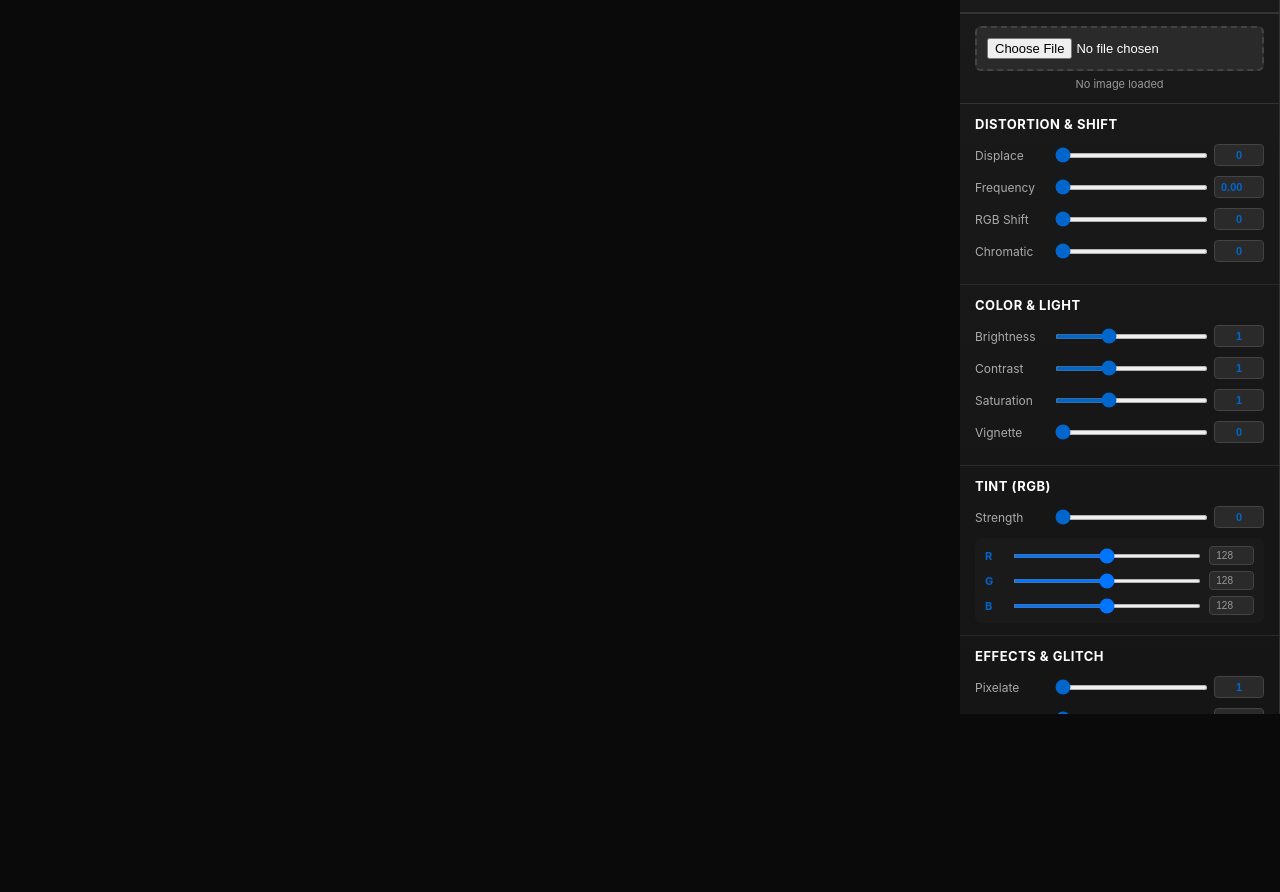
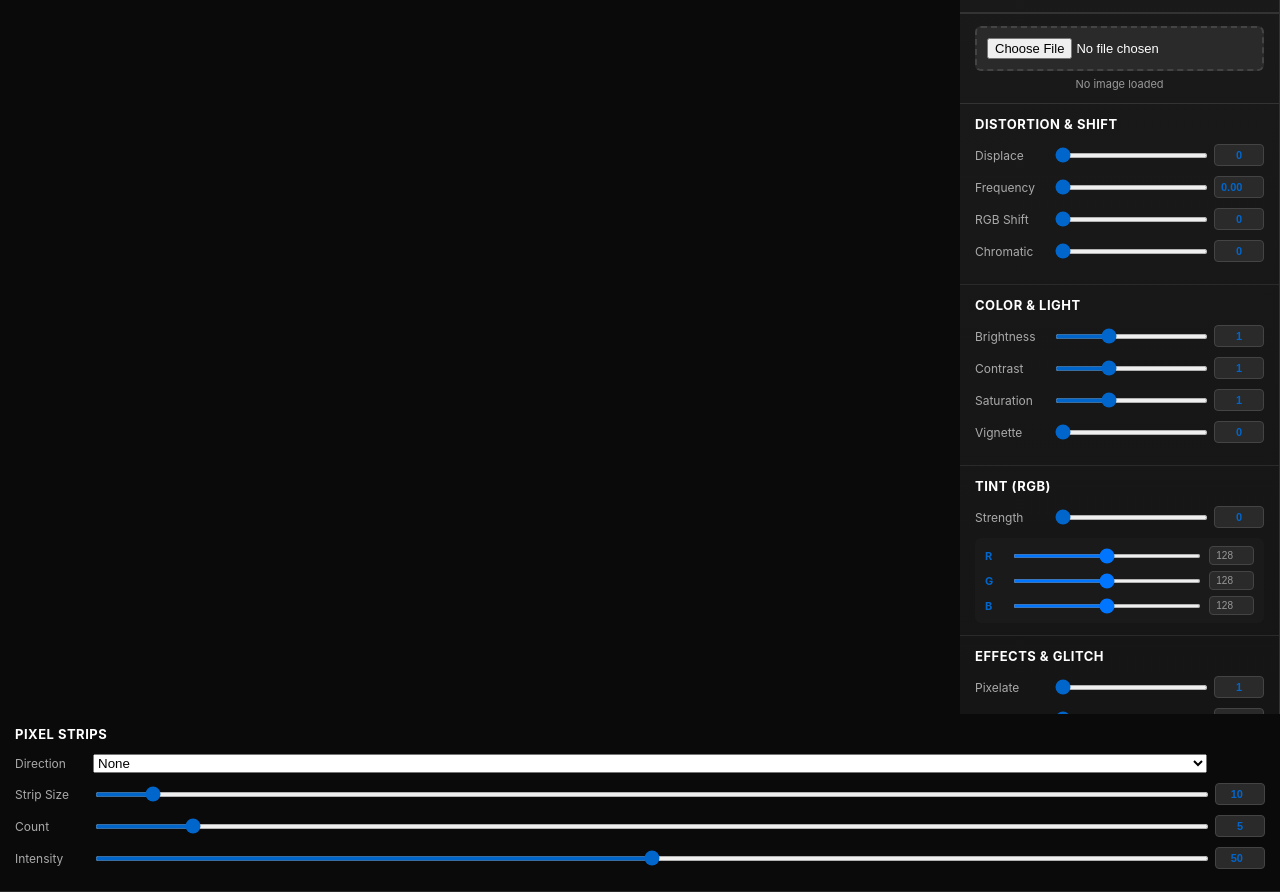
Before and after one commit to Gage0504/PhotoEditor, a plain HTML site: page index.html in a window 1280 px wide. Shown: the part 86-978 px from the top of the page. Before the commit the page ends 800 px from the top, so only its background shows below. Drawn offline with Linux system fonts and the light colour scheme.

Commit message:
Add pixel strip controls to index.html

```diff
--- a/index.html
+++ b/index.html
@@ -175,6 +175,42 @@
   </div>
 </div>
 
+  <div class="section">
+  <h3>Pixel Strips</h3>
+
+  <!-- Strip Direction -->
+  <div class="control-row">
+    <label>Direction</label>
+    <select id="stripDirection">
+      <option value="none">None</option>
+      <option value="horizontal">Horizontal</option>
+      <option value="vertical">Vertical</option>
+      <option value="grid">Grid</option>
+    </select>
+  </div>
+
+
+  <div class="control-row">
+    <label>Strip Size</label>
+    <input type="range" id="stripSize" min="1" max="200" value="10">
+    <input type="number" class="value-input" data-slider="stripSize" min="1" max="200" value="10">
+  </div>
+
+
+  <div class="control-row">
+    <label>Count</label>
+    <input type="range" id="stripCount" min="1" max="50" value="5">
+    <input type="number" class="value-input" data-slider="stripCount" min="1" max="50" value="5">
+  </div>
+
+
+  <div class="control-row">
+    <label>Intensity</label>
+    <input type="range" id="stripIntensity" min="0" max="100" value="50">
+    <input type="number" class="value-input" data-slider="stripIntensity" min="0" max="100" value="50">
+  </div>
+</div>
+
 <script src="script.js"></script>
 </body>
 </html>
```
